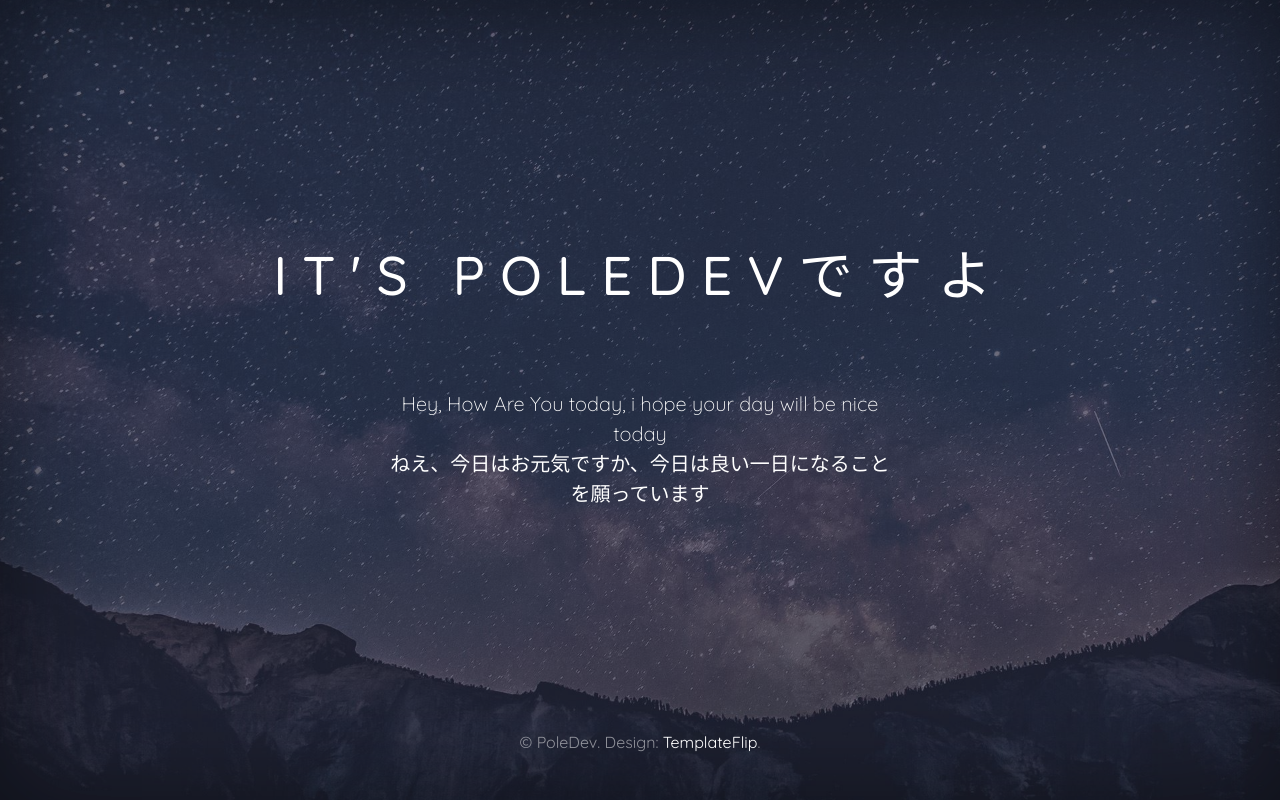
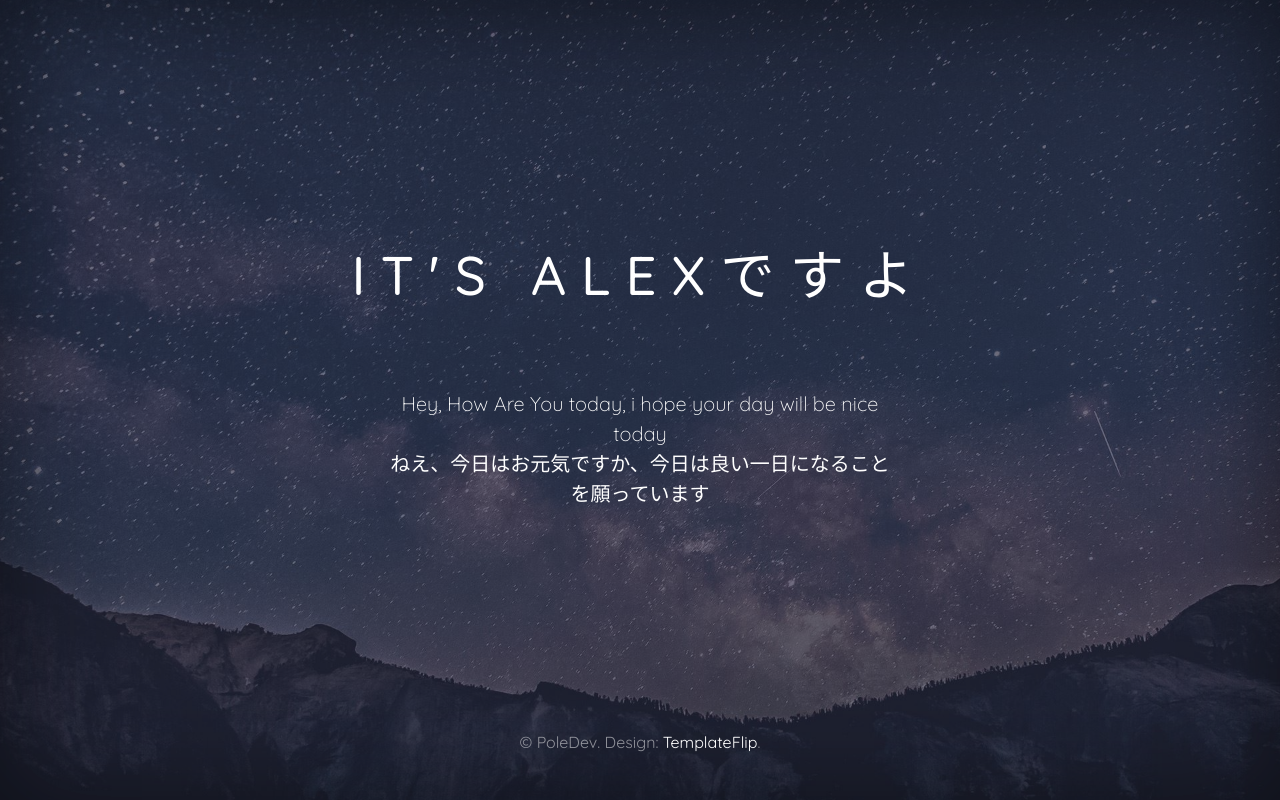
Before and after one commit to PoleDeveloper/hellopoledev, a plain HTML site: page index.html in a window 1280 px wide. Drawn offline with Linux system fonts and the light colour scheme.

Commit message:
Update index.html

```diff
--- a/index.html
+++ b/index.html
@@ -4,7 +4,7 @@
     <meta charset="UTF-8">
     <meta http-equiv="X-UA-Compatible" content="IE=edge">
     <meta name="viewport" content="width=device-width, initial-scale=1">
-    <title>Hello From PoleDev</title>
+    <title>Hello From Alexander</title>
     <link rel="preconnect" href="https://fonts.gstatic.com" crossorigin="crossorigin"/>
     <link rel="preload" as="style" href="https://fonts.googleapis.com/css2?family=Quicksand:wght@300;400;500;700&amp;display=swap"/>
     <link rel="stylesheet" href="https://fonts.googleapis.com/css2?family=Quicksand:wght@300;400;500;700&amp;display=swap" media="print" onload="this.media='all'"/>
@@ -32,7 +32,7 @@
         </div>
       </div>
       <div class="inner cover">
-        <h1 class="cover-heading">It's PoleDevですよ</h1>
+        <h1 class="cover-heading">It's Alexですよ</h1>
         <p class="lead cover-copy">Hey, How Are You today, i hope your day will be nice today<br>ねえ、今日はお元気ですか、今日は良い一日になることを願っています</p>
         <!-- <p class="lead"><button type="button" class="btn btn-lg btn-default btn-notify" data-toggle="modal" data-target="#subscribeModal">Notify Me</button></p> -->
       </div>
```
